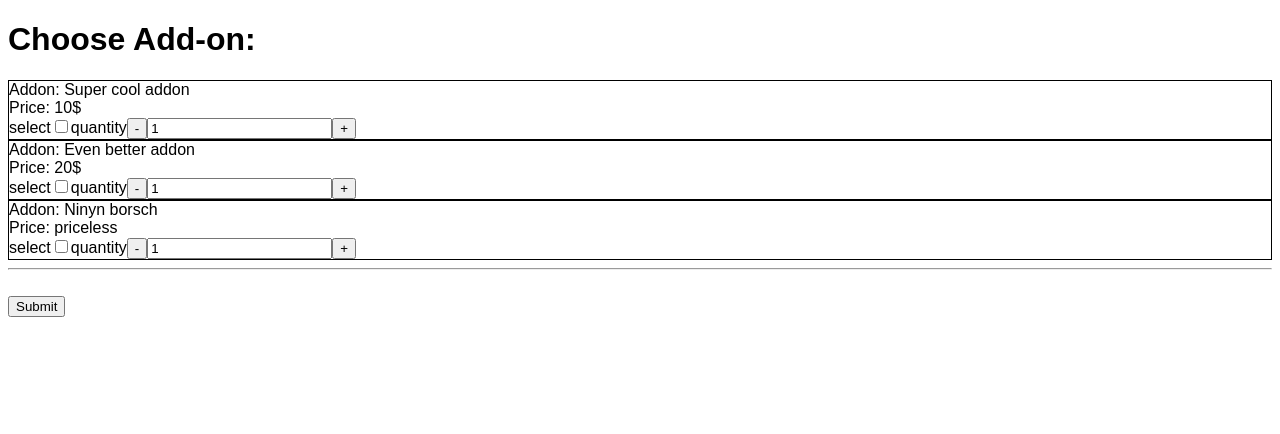
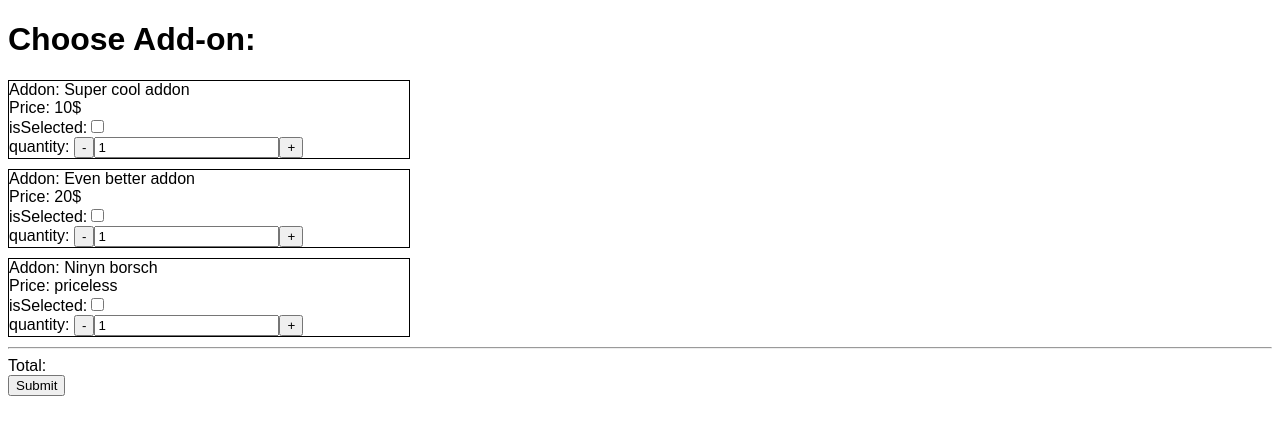
Before and after one commit to SmirnovWorks/all-access-add-ons, a React (Create React App) app: page / in a window 1280 px wide. Shown: the top 434 px of the page. Built offline with nearby package versions, Linux system fonts and the light colour scheme.

Commit message:
make even more prettier

```diff
--- a/src/App.tsx
+++ b/src/App.tsx
@@ -25,6 +25,7 @@ export default function App() {
         return <AddOnComponent key={addon.uuid} {...addon} />;
       })}
       <hr />
+      Total:
       {selectedAddons.map((selectedAddon) => (
         <p key={selectedAddon.uuid}>{selectedAddon.total}, </p>
       ))}
--- a/src/addons/AddOnComponent.tsx
+++ b/src/addons/AddOnComponent.tsx
@@ -4,16 +4,17 @@ type AddOnComponentProps = AddOnView;
 
 const AddOnComponent = (props: AddOnComponentProps) => {
   return (
-    <div style={{ border: "1px solid black" }}>
-      Addon: {props.name}
+    <div style={{ border: "1px solid black", marginBottom: 10, width: 400 }}>
+       Addon: {props.name}
       <br />
-      Price: {props.price}
+       Price: {props.price}
       <br />
       <label>
-        select
+         isSelected:
         <input onChange={props.select} checked={props.isSelected} type="checkbox" />
       </label>
-      <label htmlFor="quantity">quantity</label>
+      <br />
+      <label htmlFor="quantity">quantity: </label>
       <button onClick={() => props.setQuantity(props.quantity - 1)}>-</button>
       <input
         id="quantity"
--- a/src/addons/useAddOn.ts
+++ b/src/addons/useAddOn.ts
@@ -1,30 +1,31 @@
-import { useState } from 'react';
-import { AddOn, AddOnView } from './addOnsTypes';
+import { useState } from "react";
+import { AddOn, AddOnView } from "./addOnsTypes";
 
 export const useAddonView = (addon: AddOn): AddOnView => {
-  // constructor
+  // observable
   const [state, setState] = useState({
     quantity: 1,
     isSelected: false,
   });
 
   // computed property
-  const total = `${addon.name}: x${state.quantity} by ${addon.price} for 1 pc`;
+  const total = `${addon.name}: x${state.quantity} - ${addon.price} each`;
 
   // private methods
   const select = () => {
     setState((state) => ({ ...state, isSelected: !state.isSelected }));
   };
 
-  const setQuantity = (quantity: number) =>
-  setState((state) => ({ ...state, quantity }));
+  const setQuantity = (quantity: number) => setState((state) => ({ ...state, quantity }));
 
   return {
-    // properties
+    // immutable properties
     ...addon,
+    // observable properties
     ...state,
+    // computed properties
     total,
-    // public methods
+    // public methods as actions
     select,
     setQuantity,
   };
```
